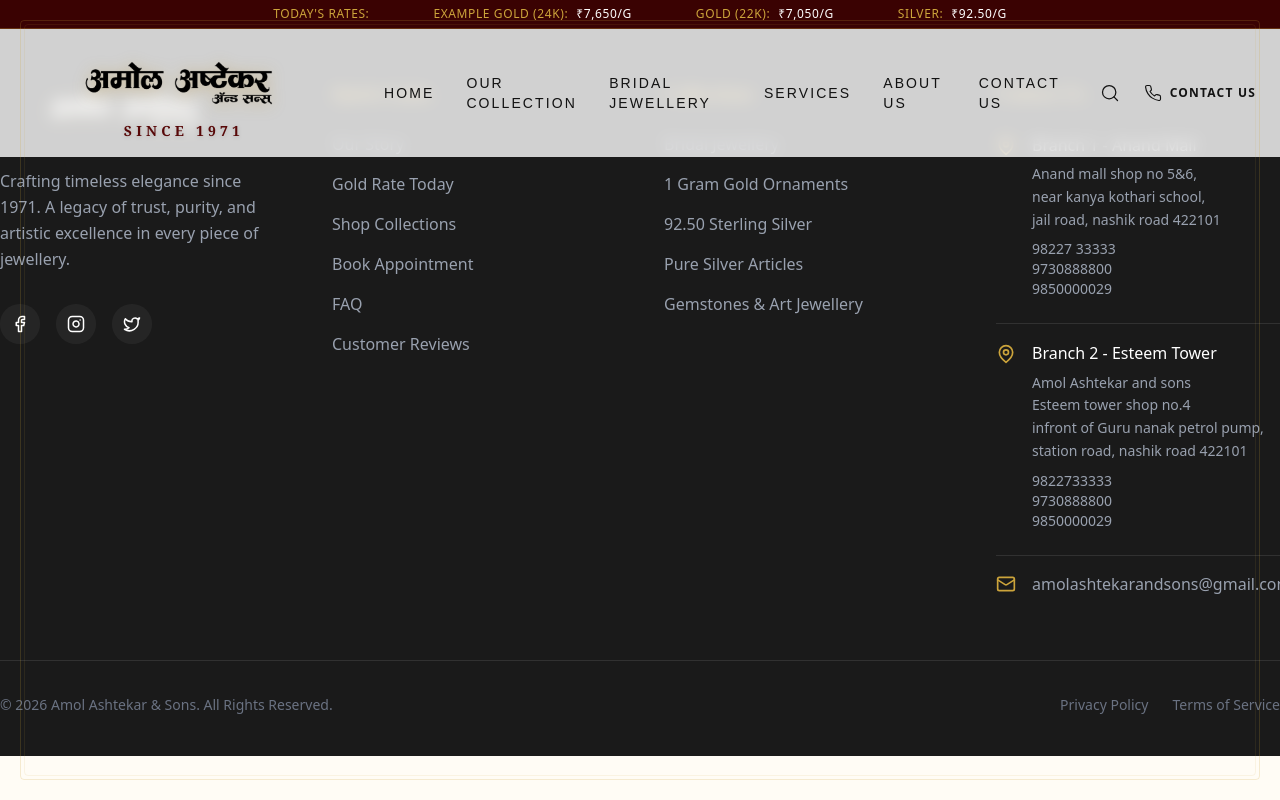
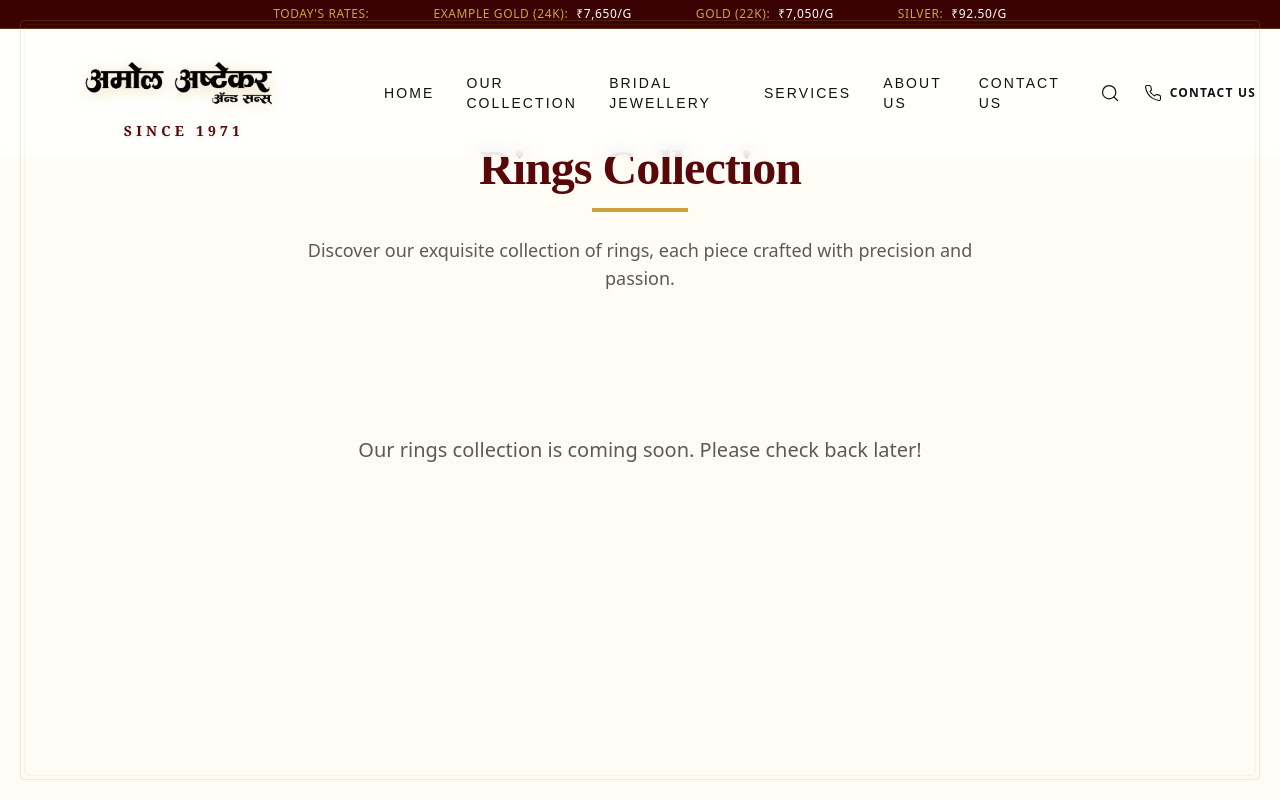
Before and after one commit to jayantnarkhede52-svg/AmolAshtekarandsons-website, a React (Vite) app: page /collections/rings in a window 1280 px wide. Shown: the top 800 px of the page. Built offline with nearby package versions, Linux system fonts and the light colour scheme.

Commit message:
Your message

```diff
--- a/src/App.jsx
+++ b/src/App.jsx
@@ -14,6 +14,7 @@ const Contact = lazy(() => import('./pages/Contact'));
 const Collections = lazy(() => import('./pages/Collections'));
 const Bangles = lazy(() => import('./pages/Bangles'));
 const Necklaces = lazy(() => import('./pages/Necklaces'));
+const Rings = lazy(() => import('./pages/Rings'));
 const SilverArticles = lazy(() => import('./pages/SilverArticles'));
 const Watches = lazy(() => import('./pages/Watches'));
 const MensWatches = lazy(() => import('./pages/MensWatches'));
@@ -44,6 +45,7 @@ function App() {
                         <Route path="/collections" element={<Collections />} />
                         <Route path="/collections/bangles" element={<Bangles />} />
                         <Route path="/collections/necklaces" element={<Necklaces />} />
+                        <Route path="/collections/rings" element={<Rings />} />
                         <Route path="/collections/silver-articles" element={<SilverArticles />} />
                         <Route path="/collections/watches" element={<Watches />} />
                         <Route path="/collections/watches/men" element={<MensWatches />} />
--- a/src/pages/Collections.jsx
+++ b/src/pages/Collections.jsx
@@ -16,37 +16,43 @@ const Collections = () => {
             id: 1,
             title: "Necklaces",
             image: necklaceImg,
-            description: "Exquisite gold and diamond necklaces for every occasion."
+            description: "Exquisite gold and diamond necklaces for every occasion.",
+            link: "/collections/necklaces"
         },
         {
             id: 2,
             title: "Bangles",
             image: bangleImg,
-            description: "Traditional and contemporary bangles crafted to perfection."
+            description: "Traditional and contemporary bangles crafted to perfection.",
+            link: "/collections/bangles"
         },
         {
             id: 3,
             title: "Rings",
             image: ringImg,
-            description: "Statement rings that add a touch of elegance to your hands."
+            description: "Statement rings that add a touch of elegance to your hands.",
+            link: "/collections/rings"
         },
         {
             id: 4,
             title: "Bridal Jewellery",
             image: bridalImg,
-            description: "Complete bridal sets to make your special day unforgettable."
+            description: "Complete bridal sets to make your special day unforgettable.",
+            link: "/bridal-jewellery"
         },
         {
             id: 5,
             title: "Silver Articles",
             image: silverImg,
-            description: "Pure silver idols, pooja essentials, and gift articles."
+            description: "Pure silver idols, pooja essentials, and gift articles.",
+            link: "/collections/silver-articles"
         },
         {
             id: 6,
             title: "Watches",
             image: watchesImg,
-            description: "Premium timepieces for men and women."
+            description: "Premium timepieces for men and women.",
+            link: "/collections/watches"
         }
     ];
 
@@ -78,6 +84,7 @@ const Collections = () => {
                             viewport={{ once: true }}
                             className="group relative h-[400px] w-full max-w-[400px] rounded-lg overflow-hidden shadow-md hover:shadow-xl transition-all duration-300"
                         >
+                            <Link to={category.link} className="block w-full h-full">
                                 <img
                                     src={category.image}
                                     alt={category.title}
@@ -89,16 +96,14 @@ const Collections = () => {
                                     <h3 className="text-3xl font-heading text-white font-bold mb-2 transform group-hover:-translate-y-2 transition-transform duration-300">
                                         {category.title}
                                     </h3>
-                                <p className="text-gray-200 text-sm mb-6 opacity-0 group-hover:opacity-100 transform translate-y-4 group-hover:translate-y-0 transition-all duration-300 delay-100">
+                                    <p className="text-gray-200 text-sm mb-6 md:opacity-0 md:group-hover:opacity-100 transform translate-y-4 group-hover:translate-y-0 transition-all duration-300 delay-100">
                                         {category.description}
                                     </p>
-                                <Link
-                                    to={category.id === 1 ? "/collections/necklaces" : category.id === 2 ? "/collections/bangles" : category.id === 4 ? "/bridal-jewellery" : category.id === 5 ? "/collections/silver-articles" : category.id === 6 ? "/collections/watches" : "#"}
-                                    className="inline-block px-6 py-2 bg-secondary-color text-primary-dark font-semibold uppercase tracking-wider text-sm rounded-sm hover:bg-white transition-colors w-max opacity-0 group-hover:opacity-100 transform translate-y-4 group-hover:translate-y-0 transition-all duration-300 delay-200"
-                                >
+                                    <span className="inline-block px-6 py-2 bg-secondary-color text-primary-dark font-semibold uppercase tracking-wider text-sm rounded-sm hover:bg-white transition-colors w-max md:opacity-0 md:group-hover:opacity-100 transform translate-y-4 group-hover:translate-y-0 transition-all duration-300 delay-200">
                                         View Collection
+                                    </span>
+                                </div>
                             </Link>
-                            </div>
                         </motion.div>
                     ))}
                 </div>
--- /dev/null
+++ b/src/pages/Rings.jsx
@@ -0,0 +1,96 @@
+import React, { useState, useEffect } from 'react';
+import { motion } from 'framer-motion';
+import ImageModal from '../components/ImageModal';
+
+const Rings = () => {
+    const [images, setImages] = useState([]);
+    const [selectedImage, setSelectedImage] = useState(null);
+
+    useEffect(() => {
+        // Placeholder - will load images when rings folder is created
+        const loadImages = async () => {
+            try {
+                const imageModules = import.meta.glob('../assets/Rings amol ashtekar/Rings amol ashtekar/*.jpg', { eager: true });
+                const loadedImages = Object.values(imageModules).map((module) => module.default);
+                setImages(loadedImages);
+            } catch (error) {
+                console.log('Rings collection images will be added soon');
+            }
+        };
+        loadImages();
+    }, []);
+
+    const openModal = (imgSrc) => {
+        setSelectedImage(imgSrc);
+    };
+
+    const closeModal = () => {
+        setSelectedImage(null);
+    };
+
+    return (
+        <div className="pt-24 min-h-screen bg-bg-cream">
+            <div className="container mx-auto px-4 py-12">
+                <motion.div
+                    initial={{ opacity: 0, y: 20 }}
+                    animate={{ opacity: 1, y: 0 }}
+                    transition={{ duration: 0.6 }}
+                    className="text-center mb-16"
+                >
+                    <h1 className="text-4xl md:text-5xl font-heading font-bold text-primary-color mb-4">
+                        Rings Collection
+                    </h1>
+                    <div className="w-24 h-1 bg-secondary-color mx-auto mb-6"></div>
+                    <p className="text-text-light text-lg max-w-2xl mx-auto">
+                        Discover our exquisite collection of rings, each piece crafted with precision and passion.
+                    </p>
+                </motion.div>
+
+                {images.length > 0 ? (
+                    <div className="grid grid-cols-2 sm:grid-cols-2 md:grid-cols-3 lg:grid-cols-4 gap-6">
+                        {images.map((imgSrc, index) => (
+                            <motion.div
+                                key={index}
+                                initial={{ opacity: 0, scale: 0.9 }}
+                                whileInView={{ opacity: 1, scale: 1 }}
+                                transition={{ duration: 0.5, delay: index * 0.05 }}
+                                viewport={{ once: true }}
+                                className="group relative rounded-lg overflow-hidden shadow-md hover:shadow-xl transition-all duration-300 aspect-square cursor-zoom-in"
+                                onClick={() => openModal(imgSrc)}
+                            >
+                                <img
+                                    src={imgSrc}
+                                    alt={`Ring ${index + 1}`}
+                                    loading="lazy"
+                                    decoding="async"
+                                    className="w-full h-full object-cover transition-transform duration-500 group-hover:scale-110"
+                                />
+                                <div className="absolute inset-0 bg-black/0 group-hover:bg-black/20 transition-colors duration-300 flex items-center justify-center">
+                                    <span className="text-white opacity-0 group-hover:opacity-100 transition-opacity duration-300 bg-black/30 px-4 py-2 rounded-full backdrop-blur-sm text-sm tracking-wider uppercase">
+                                        View
+                                    </span>
+                                </div>
+                            </motion.div>
+                        ))}
+                    </div>
+                ) : (
+                    <div className="text-center py-20">
+                        <p className="text-text-light text-xl">
+                            Our rings collection is coming soon. Please check back later!
+                        </p>
+                    </div>
+                )}
+            </div>
+
+            {/* Lightbox Modal */}
+            <ImageModal
+                isOpen={!!selectedImage}
+                onClose={closeModal}
+                imageSrc={selectedImage}
+                title="Ring Collection"
+            />
+        </div>
+    );
+};
+
+export default Rings;
```
Lines whose indentation alone changed are shown as unchanged.
